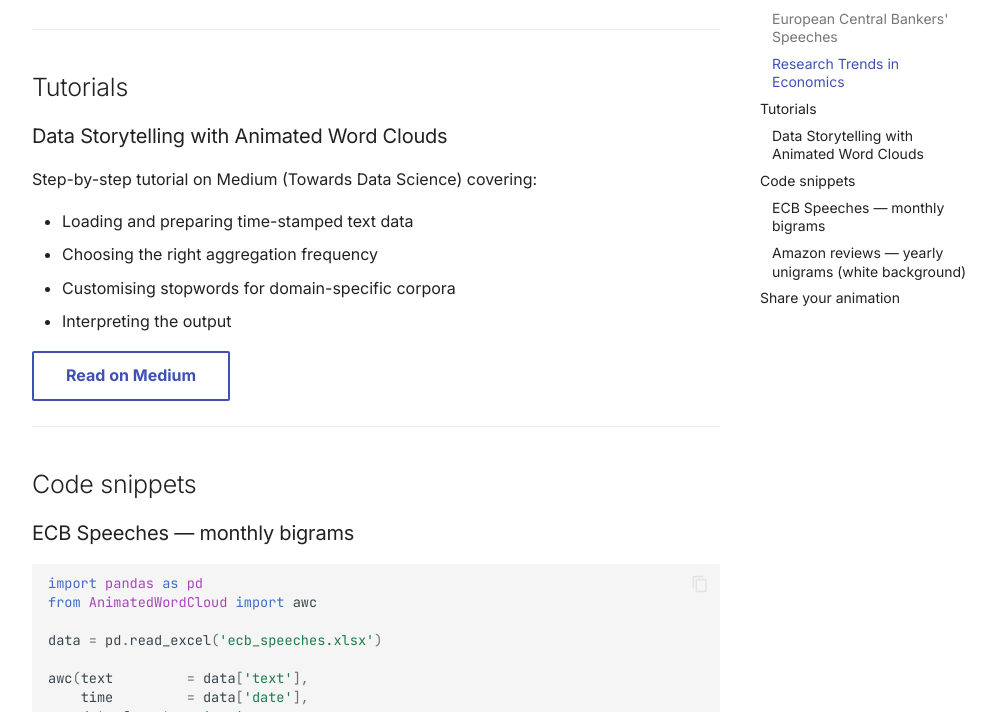
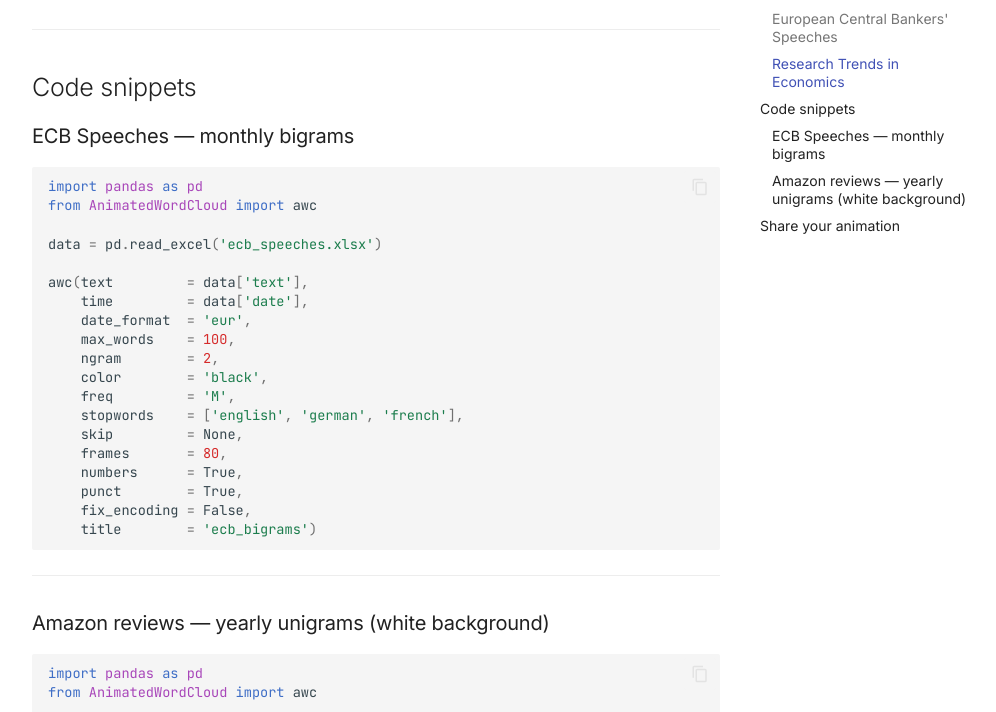
Before and after one commit to PetrKorab/Animated-Word-Cloud, an MkDocs documentation site: the page built from docs/examples.md, in a window 1280 px wide and 900 px high, scrolled down 2317 px, cut to the strip 188-900 px from the top of the window. Shown: the whole strip, without its empty margins (264-1260 px from the left). Built offline with MkDocs 1.6.1 and Material for MkDocs 9.7.7, drawn with Linux system fonts in a browser that asks for light colours; comment, search, counter and statistics services are not loaded.

Commit message:
Remove Tutorials section from examples, add Acknowledgements page
Co-authored-by: Cursor <cursoragent@cursor.com>

```diff
--- a/docs/examples.md
+++ b/docs/examples.md
@@ -33,21 +33,6 @@ Monthly animated word cloud of ECB press conference transcripts, tracking shifts
 Word frequency trends extracted from academic economics papers over several decades.
 
 <iframe width="100%" height="400" src="https://www.youtube.com/embed/-2gH7Xfn0AI?start=51" frameborder="0" allowfullscreen></iframe>
-
----
-
-## Tutorials
-
-### Data Storytelling with Animated Word Clouds
-
-Step-by-step tutorial on Medium (Towards Data Science) covering:
-
-- Loading and preparing time-stamped text data
-- Choosing the right aggregation frequency
-- Customising stopwords for domain-specific corpora
-- Interpreting the output
-
-[Read on Medium](https://medium.com/towards-data-science/data-storytelling-with-animated-word-clouds-1889fdeb97b8){ .md-button }
 
 ---
 
--- a/mkdocs.yml
+++ b/mkdocs.yml
@@ -41,6 +41,7 @@ nav:
   - Parameters: parameters.md
   - Output Files: output.md
   - Examples: examples.md
+  - Acknowledgements: acknowledgements.md
 
 markdown_extensions:
   - pymdownx.highlight:
```
Also changed, not shown: docs/acknowledgements.md (added, +15 -0 lines).
